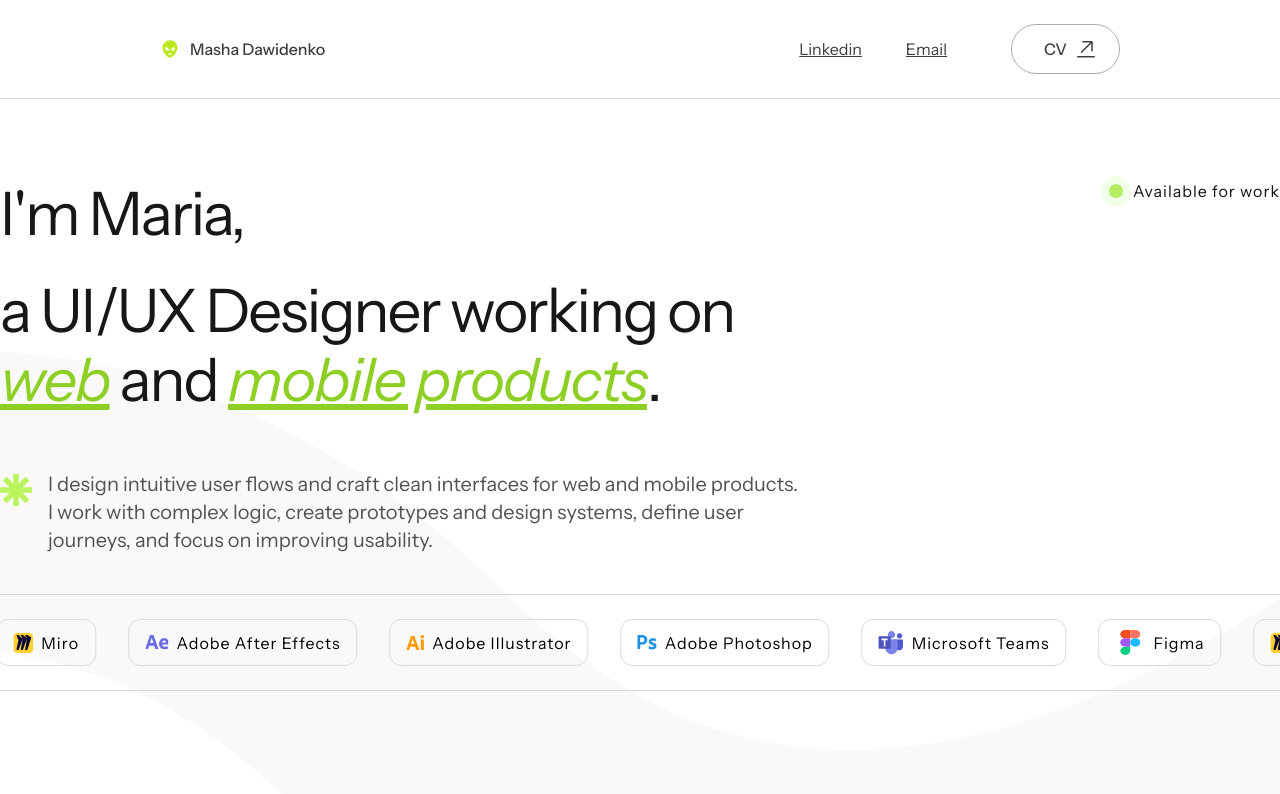
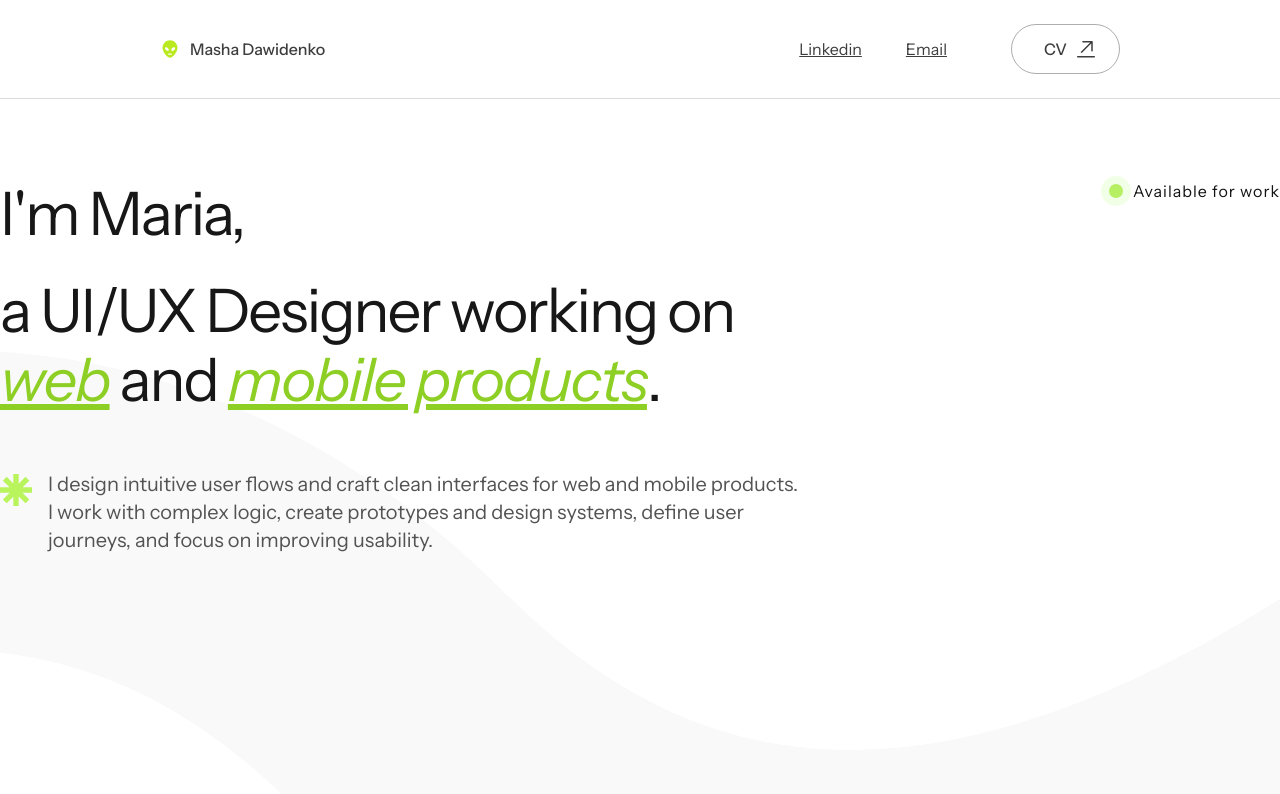
Before and after one commit to mashadawidenko/Portfolioo, a React (Vite) app: page / in a window 1280 px wide. Shown: the top 794 px of the page. Built offline with nearby package versions, Linux system fonts and the light colour scheme.

Commit message:
HeroSection.tsx

```diff
--- a/src/app/components/HeroSection.tsx
+++ b/src/app/components/HeroSection.tsx
@@ -3,7 +3,7 @@ import { AnimatedSection } from "./AnimatedSection";
 
 export function HeroSection() {
   return (
-    <section className="max-w-[1600px] mx-auto px-6 md:px-12 lg:px-0 pt-12 md:pt-20 pb-10">
+    <section className="max-w-[1600px] mx-auto px-6 md:px-12 lg:px-0 pt-12 md:pt-20 pb-120">
       <div className="flex flex-col lg:flex-row items-start justify-between gap-8">
         <div className="flex flex-col gap-10 md:gap-14 max-w-[810px]">
           <AnimatedSection>
```
